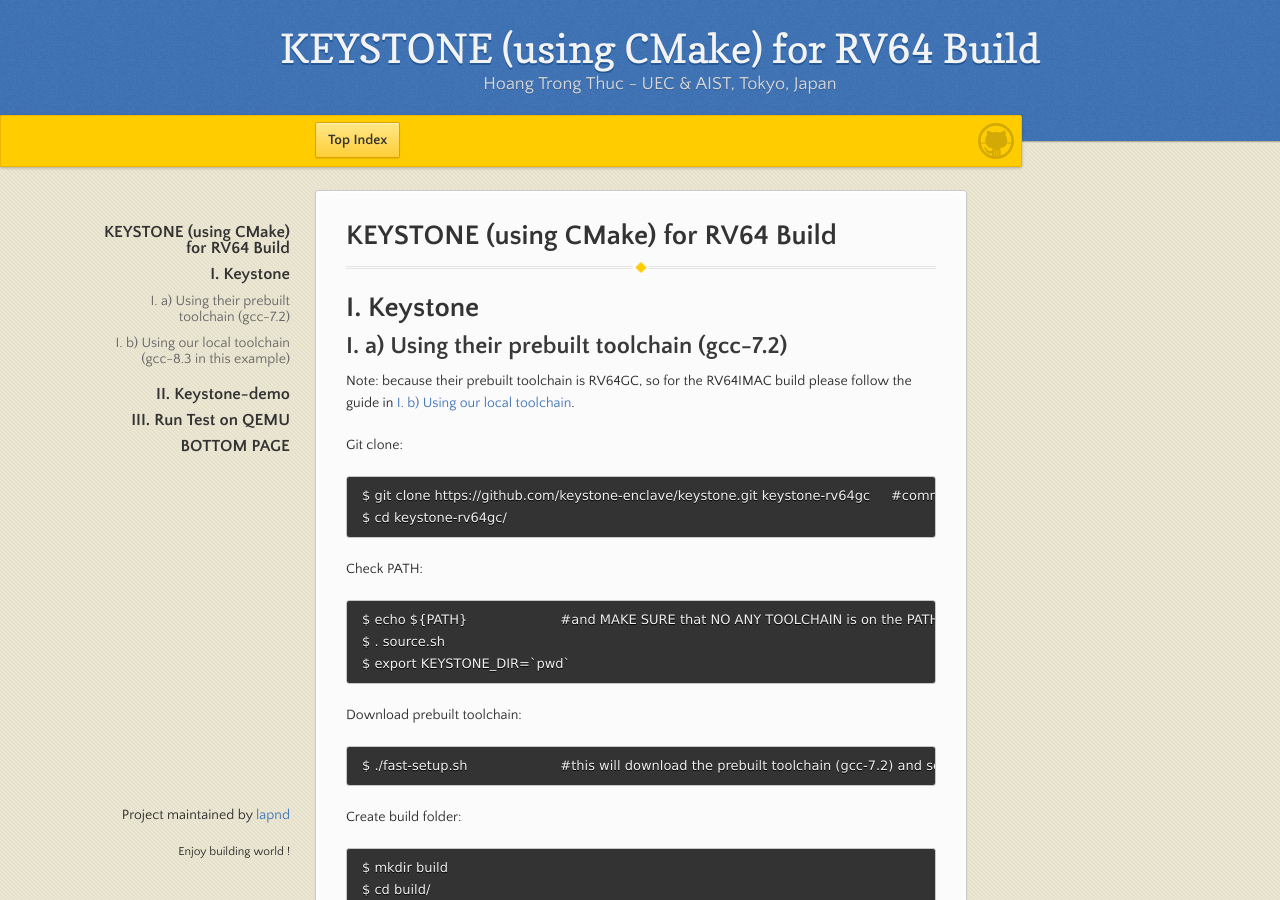
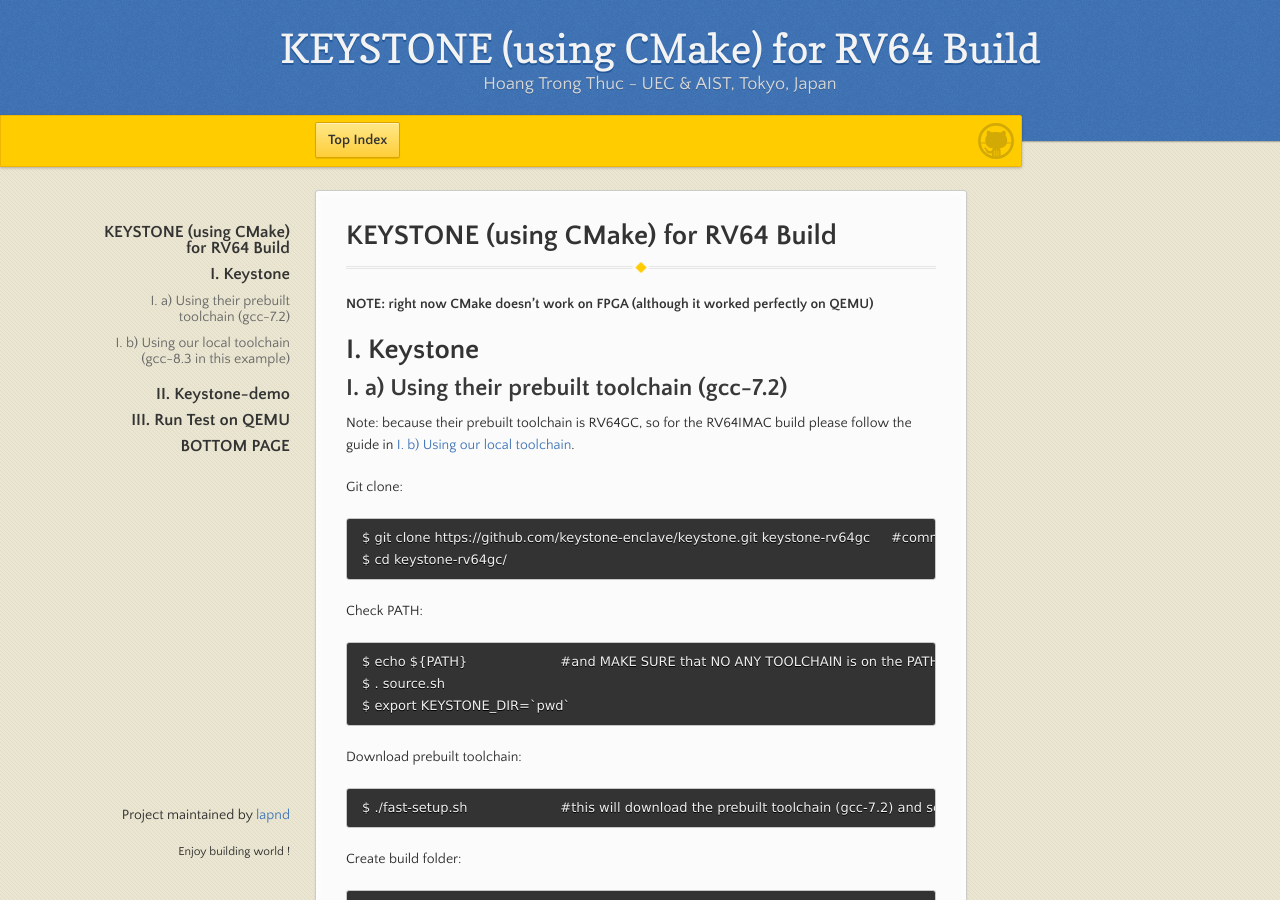
Before and after one commit to lapnd/httdes.github.io, a Jekyll site: the page built from keystone-cmake-64.md, in a window 1280 px wide and 900 px high. Built offline with Jekyll 4.4.1, drawn with Linux system fonts in a browser that asks for light colours; our own code applies the rules of GitHub Pages for plain Markdown files.

Commit message:
Update keystone-cmake-64.md

```diff
--- a/keystone-cmake-64.md
+++ b/keystone-cmake-64.md
@@ -5,6 +5,8 @@ layout : default
 # KEYSTONE (using CMake) for RV64 Build
 
 * * *
+
+**NOTE: right now CMake doesn't work on FPGA (although it worked perfectly on QEMU)**
 
 # I. Keystone
 
```
